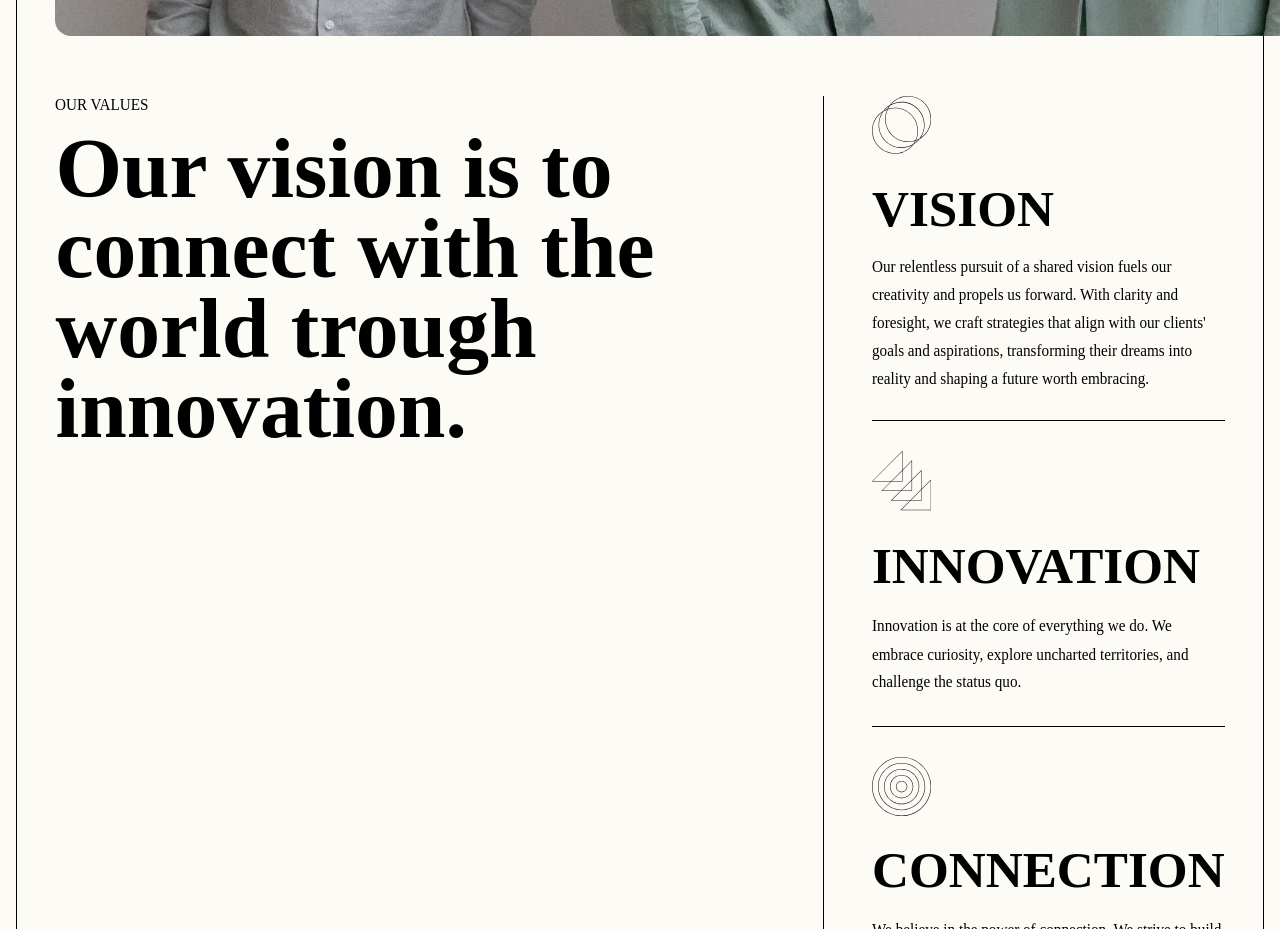
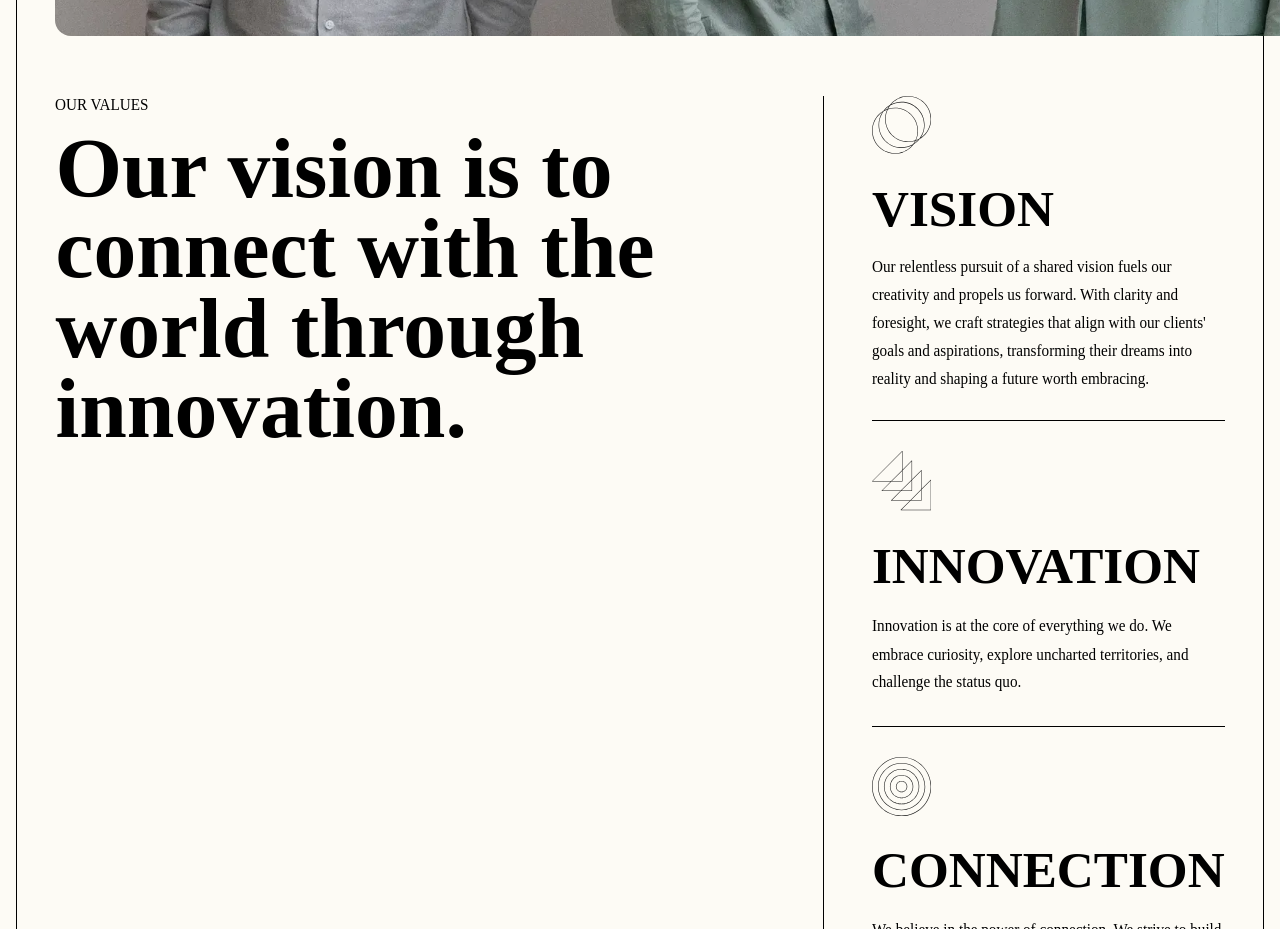
Before and after one commit to ritesh5001/FYLLA-Design-Agency, a plain HTML site: page index.html in a window 1280 px wide. Shown: the part 1120-2049 px from the top of the page. Drawn offline with nearby package versions, Linux system fonts and the light colour scheme.

Commit message:
Update index.html
updating the spelling

```diff
--- a/index.html
+++ b/index.html
@@ -85,7 +85,7 @@
                 <div class="topleft">
                     <div class="topleftleft">
                         <p>OUR VALUES</p>
-                        <h2>Our vision is to <br> connect with <br> the world <br> trough <br> innovation.</h2>
+                        <h2>Our vision is to <br> connect with <br> the world <br> through <br> innovation.</h2>
                     </div>
                     <a href="">Our&nbsp; Services</a>
                     <div class="mbar"></div>
```
